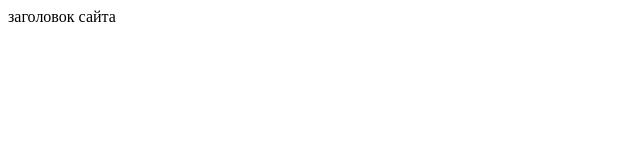
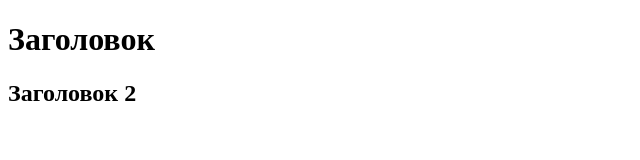
Before and after one commit to Katya1726/project, a plain HTML site: page index.html in a window 1280 px wide. Shown: the whole page, without its empty margins (0-640 px from the left). Drawn offline with Linux system fonts and the light colour scheme.

Commit message:
Add files via upload

```diff
--- a/index.html
+++ b/index.html
@@ -6,7 +6,7 @@
     <title>Платформа онлайн-курсов по «Обучению педагогов».</title>
 </head>
 <body>
-
-    заголовок сайта
+<h1>Заголовок</h1>
+<h2>Заголовок 2</h2>
 </body>
 </html>
```
